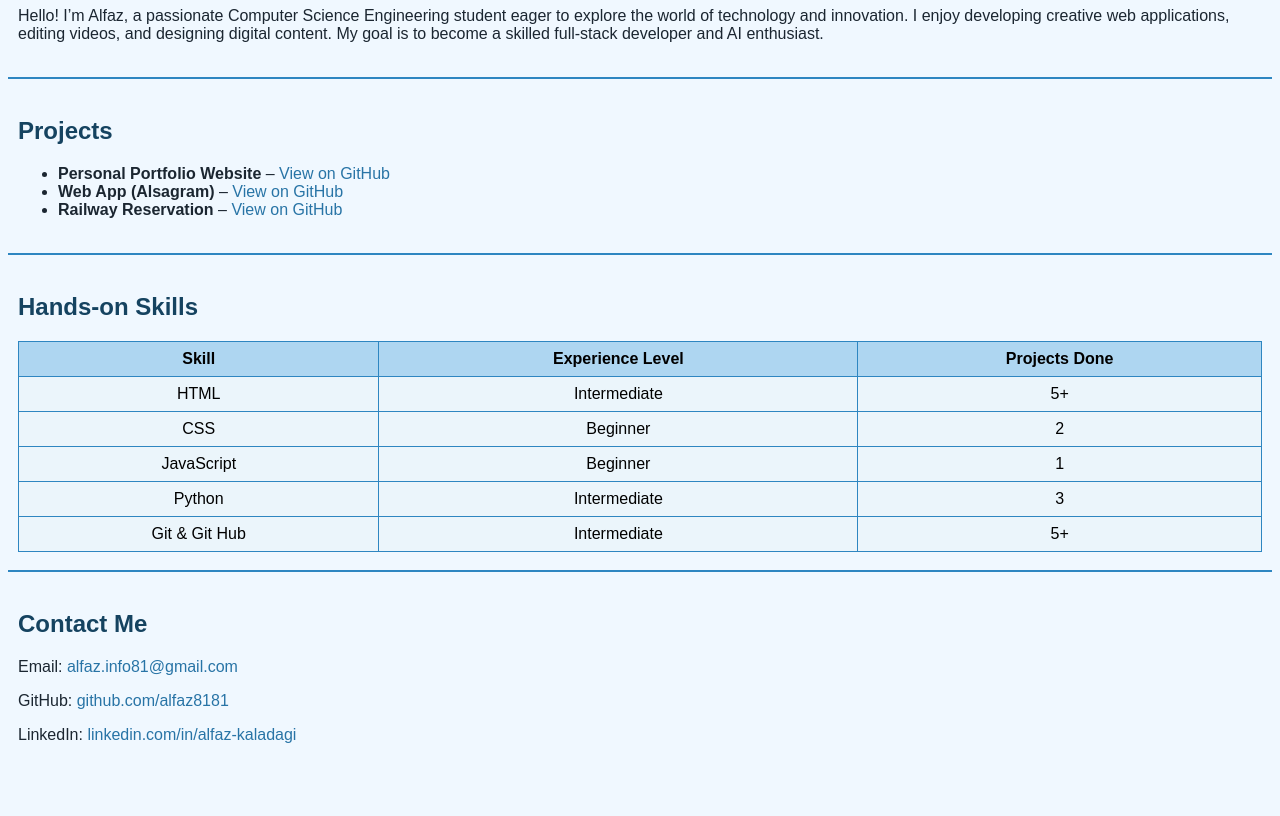
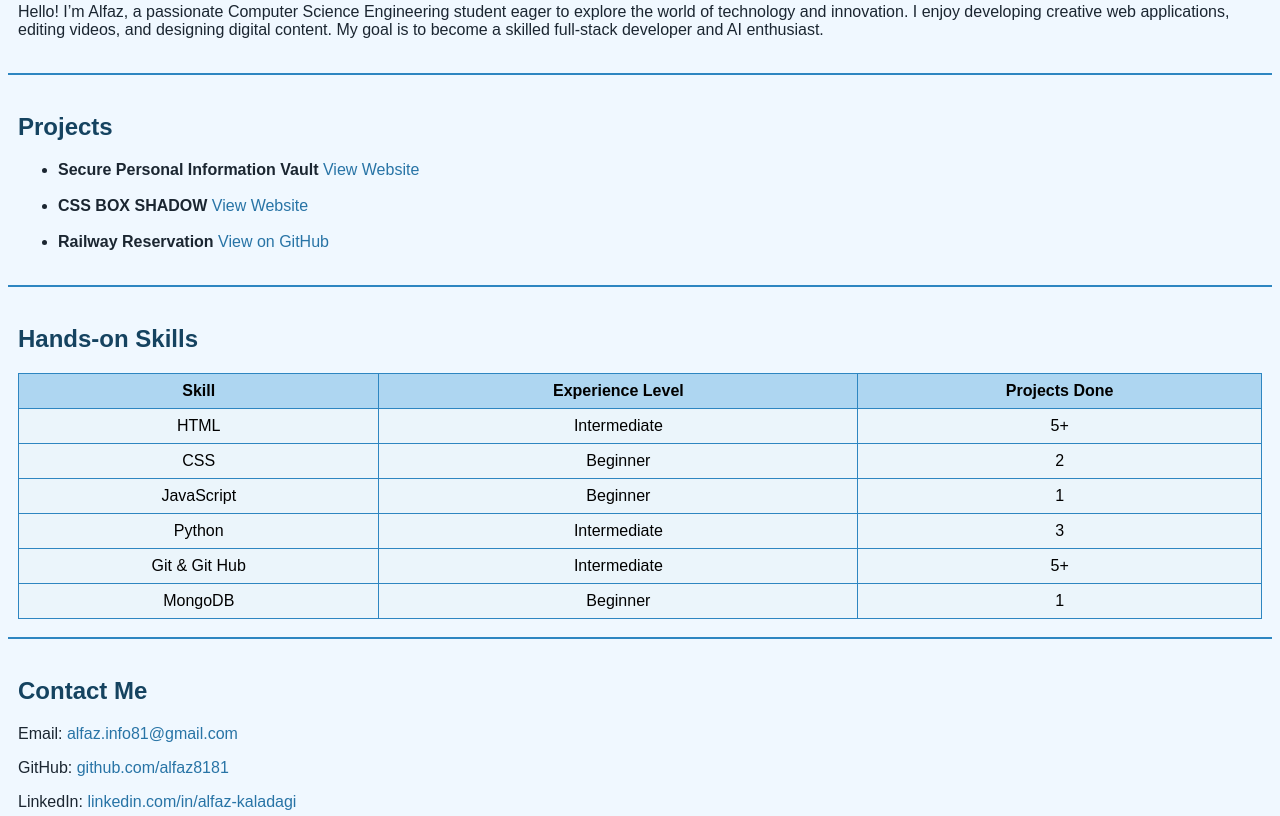
Before and after one commit to Alfaz8181/portfolio-nextgen, a plain HTML site: page index.html in a window 1280 px wide. Shown: the part 503-1319 px from the top of the page. Before the commit the page ends 1281 px from the top, so only its background shows below. Drawn offline with Linux system fonts and the light colour scheme.

Commit message:
Update index.html

```diff
--- a/index.html
+++ b/index.html
@@ -1,4 +1,3 @@
-<!DOCTYPE html>
 <html>
 <head>
   <title>My Portfolio - Alfaz</title>
@@ -82,14 +81,9 @@
       background-color: #aed6f1;
     }
 
-    /* Contact Section Styling */
     .contact p {
       color: #1b2631;
-    }
-     header:hover img {
-      transform: scale(1.2);
-    }
-
+       }
 
   </style>
 
@@ -122,15 +116,15 @@
     <h2>Projects</h2>
     <ul>
       <li>
-        <strong>Personal Portfolio Website</strong> –
-        <a href="https://alfaz8181.github.io/portfolio2/" target="_blank">View on GitHub</a>
-      </li>
+        <strong>Secure Personal Information Vault </strong>
+        <a href="https://personal-data-api.onrender.com/" target="_blank">View Website</a>
+      </li><br>
       <li>
-        <strong>Web App (Alsagram)</strong> –
-        <a href="https://alfaz8181.github.io/alsagram2/" target="_blank">View on GitHub</a>
-      </li>
+        <strong>CSS BOX SHADOW</strong>
+        <a href="https://css-boxshadow-silk.vercel.app/" target="_blank">View Website</a>
+      </li><br>
       <li>
-        <strong>Railway Reservation</strong> –
+        <strong>Railway Reservation</strong>
         <a href="https://github.com/Alfaz8181/Python-Internship" target="_blank">View on GitHub</a>
       </li>
     </ul>
@@ -171,6 +165,11 @@
         <td>Intermediate</td>
         <td>5+</td>
       </tr>
+      <tr>
+        <td>MongoDB</td>
+        <td>Beginner</td>
+        <td>1</td>
+      </tr>
     </table>
   </section>
 
```
